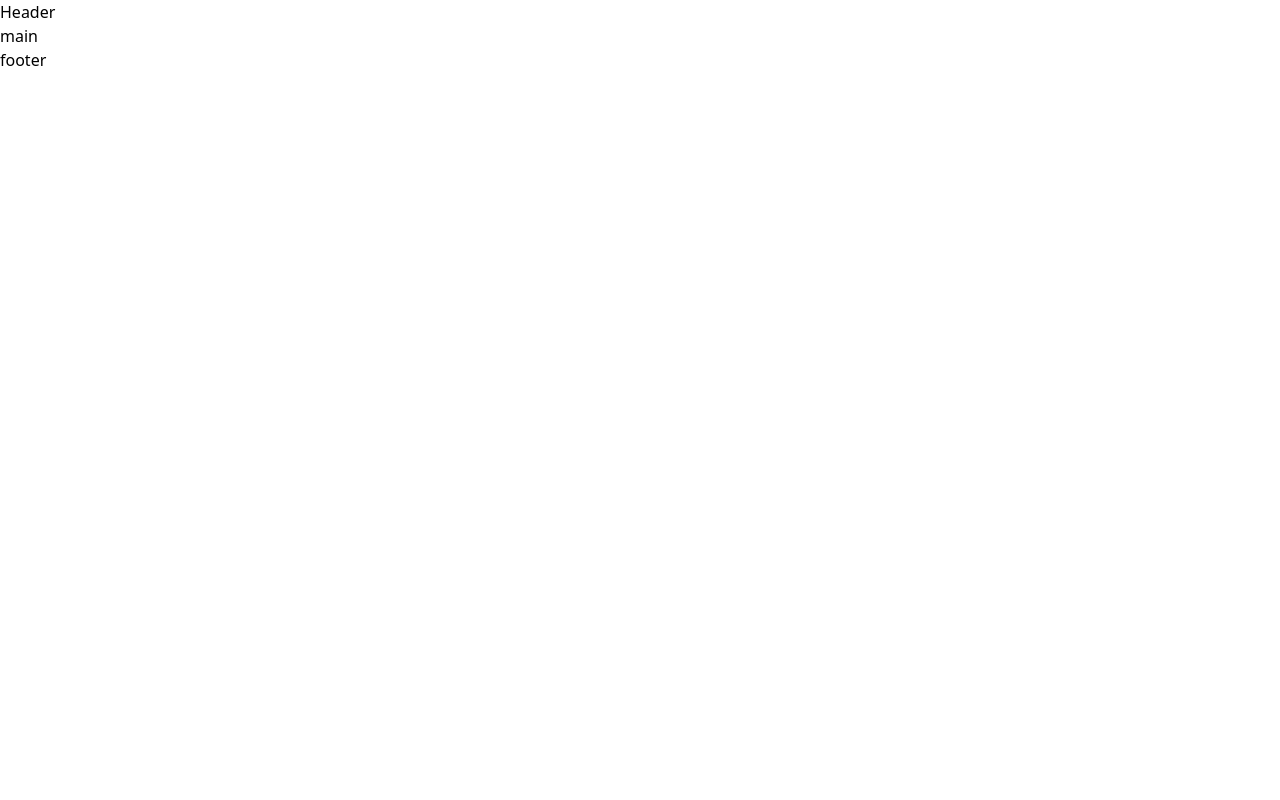
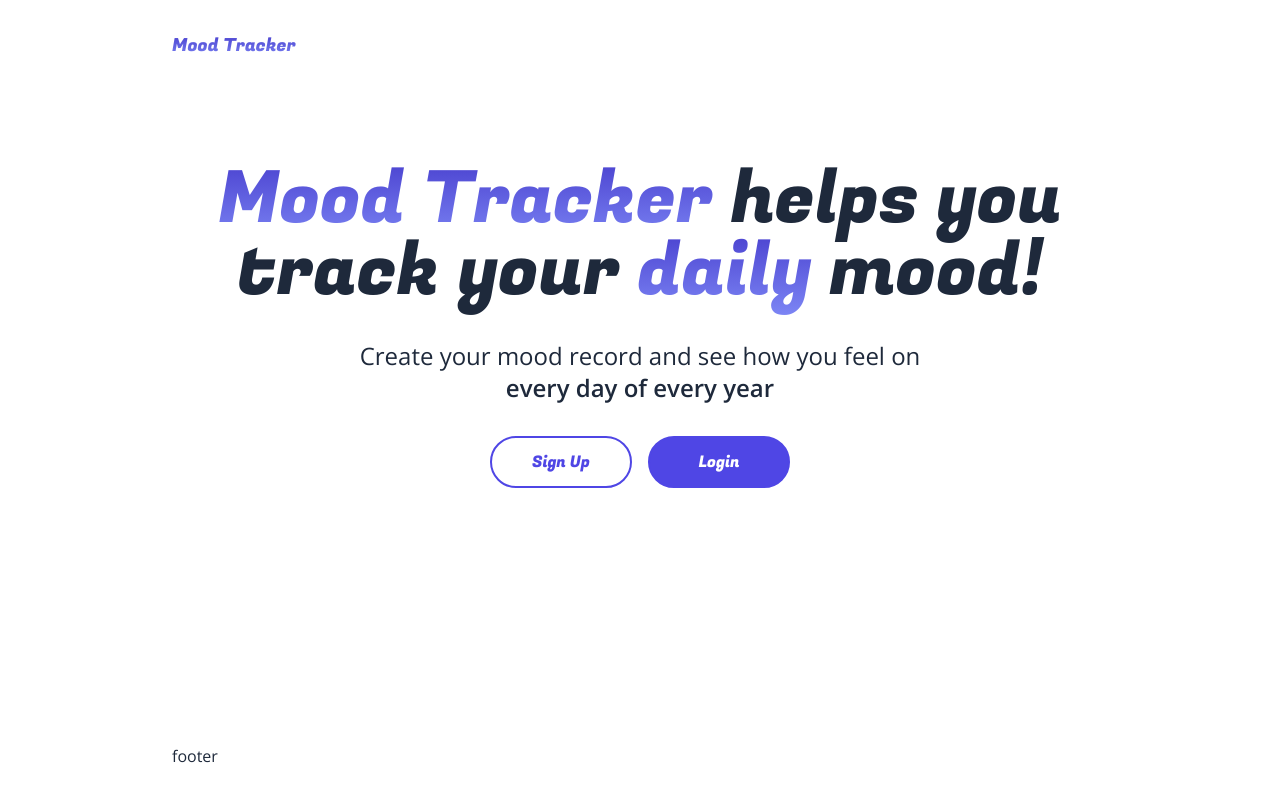
Before and after one commit to nknaleena101/mood_tracker, a Next.js app: page / in a window 1280 px wide. Built offline with nearby package versions, Linux system fonts and the light colour scheme.

Commit message:
updated hero section

```diff
--- a/app/dashboard/page.js
+++ b/app/dashboard/page.js
@@ -1,9 +1,27 @@
+import Dashboard from "@/components/Dashboard";
+import Login from "@/components/Login";
+import Main from "@/components/Main";
+
 export const metadata = {
     title: "Mood Tracker · Dashboard",
   };
 
 export default function DashboardPage(){
+    const isAuthenticated = true
+
+    let childern = (
+        <Login />
+    )
+
+    if(isAuthenticated){
+        childern =(
+            <Dashboard/>
+        )
+    }
+
     return(
-        <div>Dashboard</div>
+        <Main>
+            {childern}
+        </Main>
     )
 }
--- a/app/globals.css
+++ b/app/globals.css
@@ -1,3 +1,9 @@
 @tailwind base;
 @tailwind components;
 @tailwind utilities;
+
+.textGradient {
+    background: -webkit-linear-gradient(#4338ca, #818cf8);
+    -webkit-background-clip: text;
+    -webkit-text-fill-color: transparent;
+}
--- a/app/layout.js
+++ b/app/layout.js
@@ -1,7 +1,7 @@
-import { Geist, Geist_Mono } from "next/font/google";
+import { Fugaz_One, Open_Sans, Geist_Mono } from "next/font/google";
 import "./globals.css";
 
-const geistSans = Geist({
+const Opensans = Open_Sans({
   variable: "--font-geist-sans",
   subsets: ["latin"],
 });
@@ -11,20 +11,39 @@ const geistMono = Geist_Mono({
   subsets: ["latin"],
 });
 
+const Fugaz = Fugaz_One({
+  variable: "--font-geist-mono",
+  subsets: ["latin"],
+  weight: ['400']
+});
+
 export const metadata = {
   title: "Mood Tracker",
   description: "Track your mood every day of the year",
 };
 
 export default function RootLayout({ children }) {
+  // creating a variable
+  const header = (
+    <header className="p-4 sm:p-8 flex items-center justify-between gap-4">
+      <h1 className={'text-base sm:text-lg textGradient ' + Fugaz.className}>Mood Tracker</h1>
+    </header>
+  )
+
+  const footer = (
+    <footer className="p-4 sm:p-8 ">
+      footer
+    </footer>
+  )
+
   return (
     <html lang="en">
       <body
-        className={`${geistSans.variable} ${geistMono.variable} antialiased`}
+        className={ 'w-full max-w-[1000px] mx-auto text-sm sm:text-base min-h-screen flex flex-col text-slate-800 ' + Opensans.className}
       >
-        <header>Header</header>
+        {header}
         {children}
-        <footer>footer</footer>
+        {footer}
       </body>
     </html>
   );
--- a/app/page.js
+++ b/app/page.js
@@ -1,9 +1,10 @@
+import Hero from "@/components/Hero";
 import Main from "@/components/Main";
 
 export default function HomePage() {
   return (
       <Main className="">
-        main
+        <Hero/>
       </Main>
   );
 }
--- /dev/null
+++ b/components/Button.js
@@ -0,0 +1,19 @@
+import { Fugaz_One } from 'next/font/google';
+import React from 'react'
+
+const Fugaz = Fugaz_One({
+  variable: "--font-geist-mono",
+  subsets: ["latin"],
+  weight: ['400']
+});
+
+export default function Button(props) {
+    const { text, dark } = props
+  return (
+    <button className={'rounded-full overflow-hidden duratioin-200 hover:opacity-60 border-2 border-solid border-indigo-600 ' + (dark ? 'text-white bg-indigo-600  ' : ' text-indigo-600')}>
+        <p className={ 'px-6 sm:px-10 whitespace-nowrap py-2 sm:py-3 ' + Fugaz.className}>
+            {text}
+        </p>
+    </button>
+  )
+}
--- /dev/null
+++ b/components/Dashboard.js
@@ -0,0 +1,7 @@
+import React from 'react'
+
+export default function Dashboard() {
+  return (
+    <div>Dashboard</div>
+  )
+}
--- /dev/null
+++ b/components/Hero.js
@@ -0,0 +1,24 @@
+import React from 'react'
+import { Fugaz_One } from 'next/font/google'
+import Button from './Button';
+
+const Fugaz = Fugaz_One({
+  variable: "--font-geist-mono",
+  subsets: ["latin"],
+  weight: ['400']
+});
+
+export default function Hero() {
+  return (
+    <div className='py-4 md:py-10 flex flex-col gap-4 sm:gap-8'>
+      <h1 className={'text-5xl sm:text-text-6xl md:text-7xl text-center ' + Fugaz.className}><span className='textGradient'>Mood Tracker</span> helps you track your <span className='textGradient'>daily</span> mood!</h1>
+
+      <p className='text-lg sm:text-xl md:text-2xl text-center w-full mx-auto max-w-[600px]'>Create your mood record and see how you feel on <span className='font-semibold'>every day of every year</span></p>
+
+      <div className='grid grid-cols-2 gap-4 w-fit mx-auto'>
+        <Button text="Sign Up"/>
+        <Button text="Login" dark/>
+      </div>
+    </div>
+  )
+}
--- /dev/null
+++ b/components/Login.js
@@ -0,0 +1,7 @@
+import React from 'react'
+
+export default function Login() {
+  return (
+    <div>Login</div>
+  )
+}
--- a/components/Main.js
+++ b/components/Main.js
@@ -3,7 +3,7 @@ import React from 'react'
 export default function Main(props) {
     const {children} = props
   return (
-    <main>
+    <main className='flex-1 flex flex-col p-4 sm:p-8'>
         {children}
     </main>
   )
```
